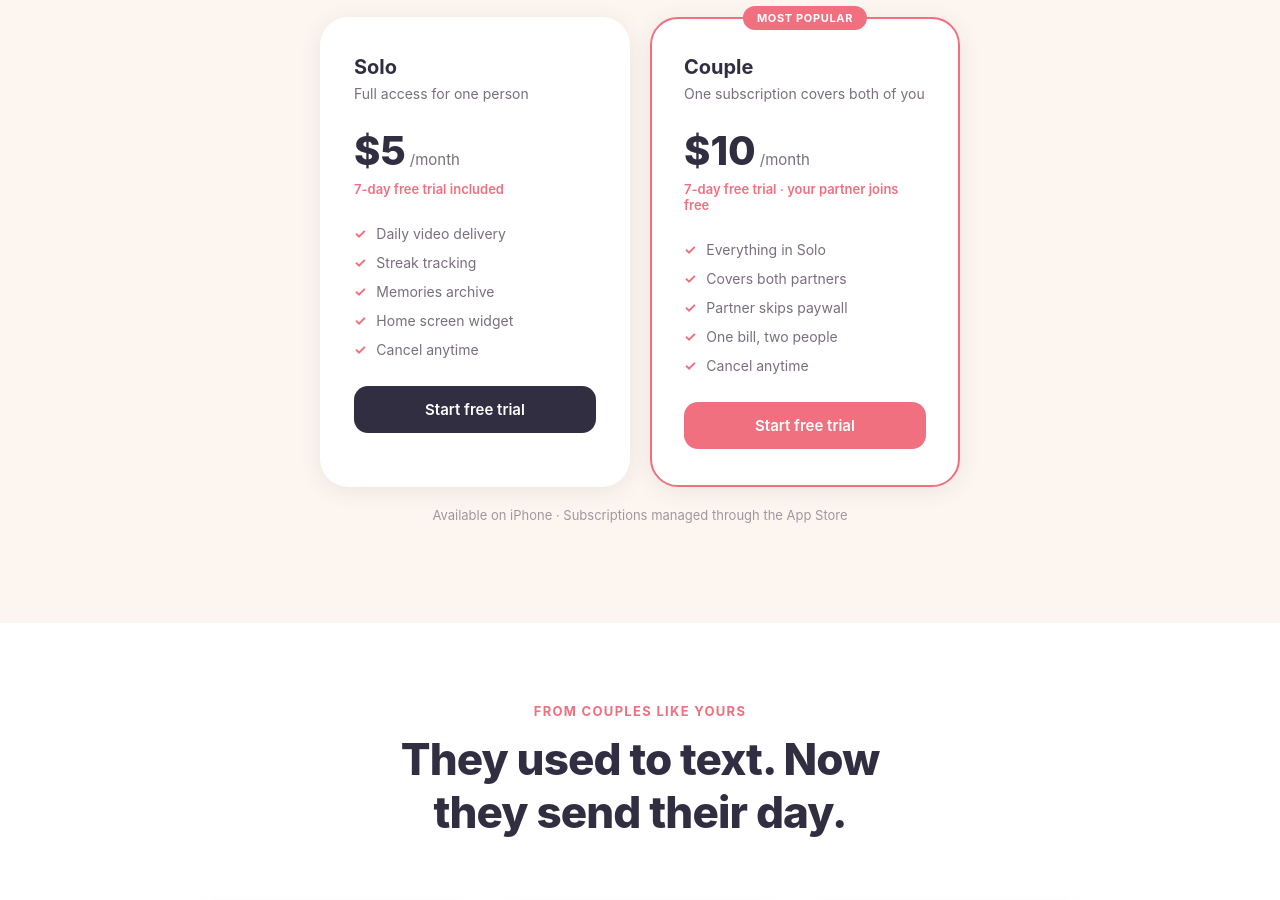
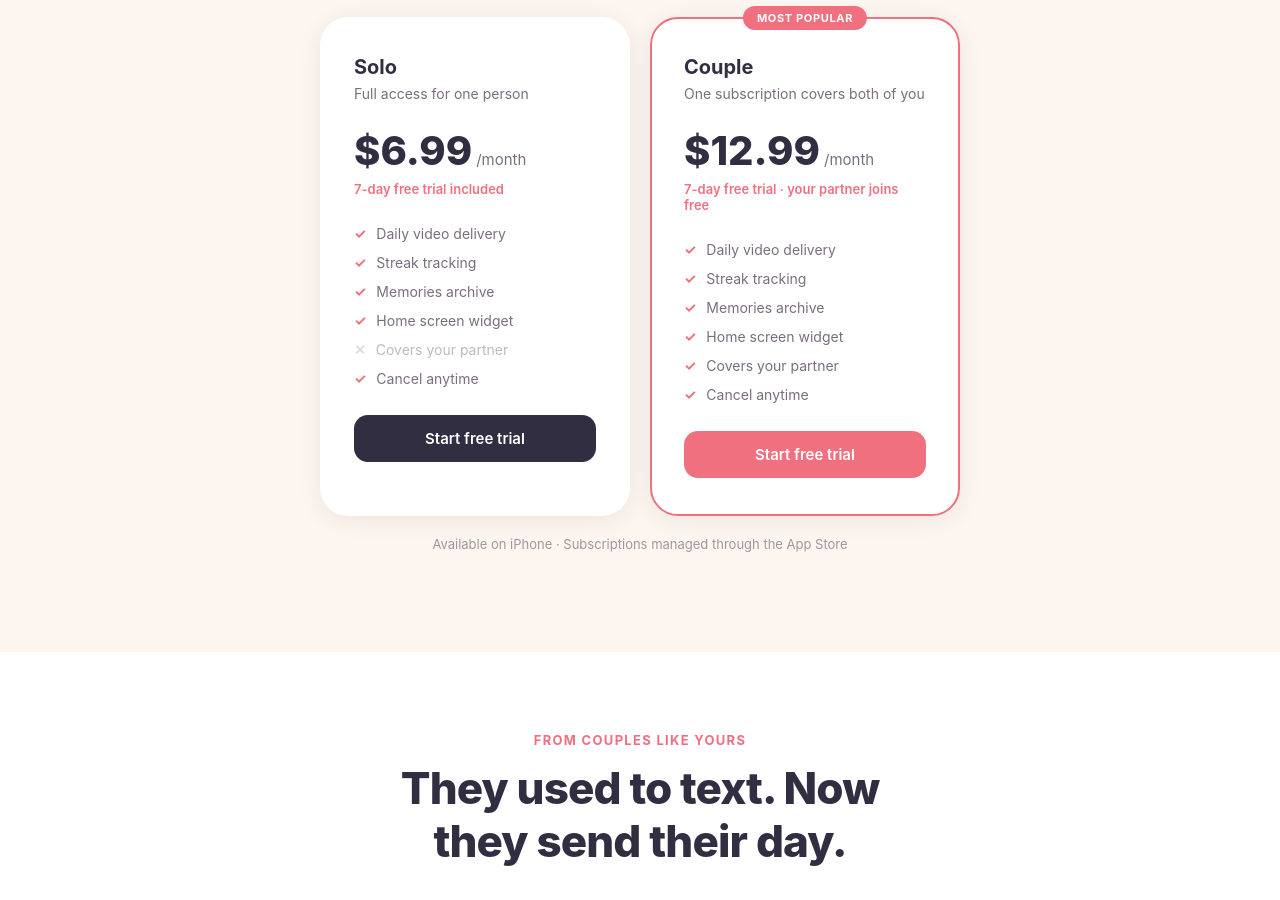
Before and after one commit to zachariab2/onemilecloser-web, a plain HTML site: page public/index.html in a window 1280 px wide. Shown: the part 3100-4000 px from the top of the page. Drawn offline with Linux system fonts and the light colour scheme.

Commit message:
Pricing: .99/.99, consistent feature rows with x on solo partner coverage

```diff
--- a/public/index.html
+++ b/public/index.html
@@ -231,6 +231,8 @@
     .pricing-list { list-style: none; display: flex; flex-direction: column; gap: 12px; }
     .pricing-list li { display: flex; align-items: center; gap: 10px; font-size: 14px; color: var(--clay); }
     .pricing-list li::before { content: "✓"; color: var(--rose); font-weight: 700; flex-shrink: 0; }
+    .pricing-list li.no { color: #bbb; }
+    .pricing-list li.no::before { content: "✕"; color: #ddd; font-weight: 700; }
     .pricing-cta {
       display: block; text-align: center;
       background: var(--dusk); color: white;
@@ -401,7 +403,7 @@
       <h3>Solo</h3>
       <p class="desc">Full access for one person</p>
       <div class="pricing-price">
-        <span class="pricing-amount">$5</span>
+        <span class="pricing-amount">$6.99</span>
         <span class="pricing-period">/month</span>
       </div>
       <p class="pricing-trial">7-day free trial included</p>
@@ -410,24 +412,26 @@
         <li>Streak tracking</li>
         <li>Memories archive</li>
         <li>Home screen widget</li>
+        <li class="no">Covers your partner</li>
         <li>Cancel anytime</li>
       </ul>
       <a class="pricing-cta" href="#download">Start free trial</a>
     </div>
-<div class="pricing-card featured">
+    <div class="pricing-card featured">
       <div class="pricing-badge">MOST POPULAR</div>
       <h3>Couple</h3>
       <p class="desc">One subscription covers both of you</p>
       <div class="pricing-price">
-        <span class="pricing-amount">$10</span>
+        <span class="pricing-amount">$12.99</span>
         <span class="pricing-period">/month</span>
       </div>
       <p class="pricing-trial">7-day free trial · your partner joins free</p>
       <ul class="pricing-list">
-        <li>Everything in Solo</li>
-        <li>Covers both partners</li>
-        <li>Partner skips paywall</li>
-        <li>One bill, two people</li>
+        <li>Daily video delivery</li>
+        <li>Streak tracking</li>
+        <li>Memories archive</li>
+        <li>Home screen widget</li>
+        <li>Covers your partner</li>
         <li>Cancel anytime</li>
       </ul>
       <a class="pricing-cta rose" href="#download">Start free trial</a>
```
